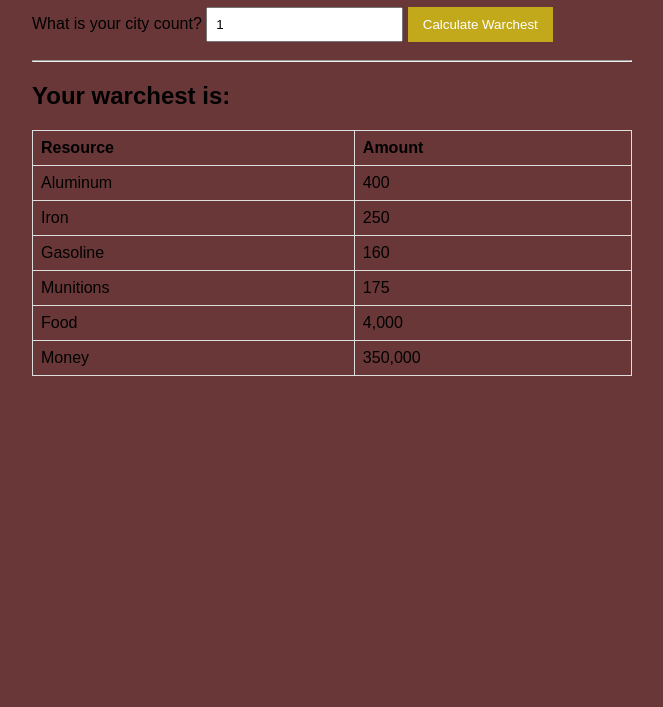
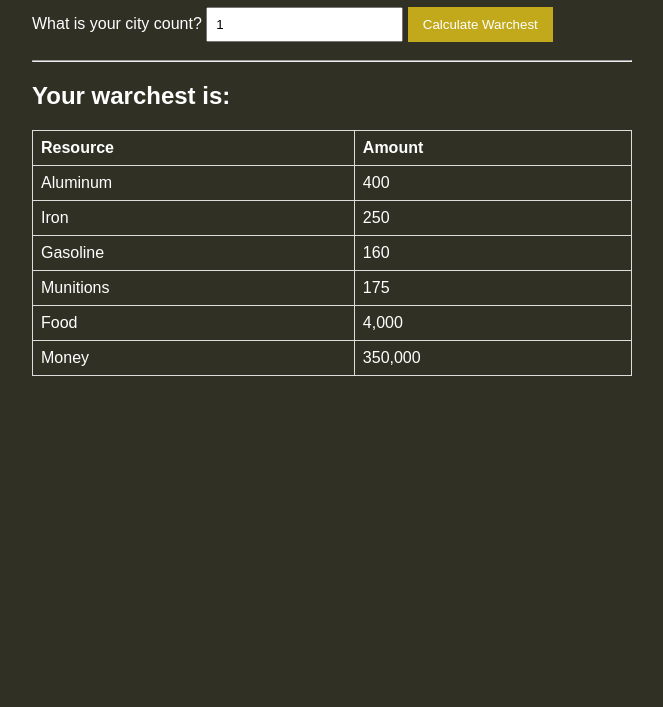
Before and after one commit to daimyo-panda2/WarchestCalculatorNC, a plain HTML site: page index.html in a window 1280 px wide. Shown: the part 93-800 px from the top of the page, without its empty margins (308-971 px from the left). Drawn offline with Linux system fonts and the light colour scheme.

Commit message:
Update index.html

```diff
--- a/index.html
+++ b/index.html
@@ -5,7 +5,7 @@
     <title>Warchest Calculator (Local)</title>
     <style>
         /* Basic CSS for presentation */
-        body { font-family: sans-serif; max-width: 600px; margin: 0 auto; padding: 20px; background-color: #693737; /* Light Gray */}
+        body { font-family: sans-serif; max-width: 600px; margin: 0 auto; padding: 20px; background-color: #303124; /* Light Gray */ color: #ffffff; }
         input { padding: 8px; margin-bottom: 10px; }
         button { padding: 10px 15px; background-color: #c2a91b; color: white; border: none; cursor: pointer; }
         table { width: 100%; border-collapse: collapse; margin-top: 20px; }
```
